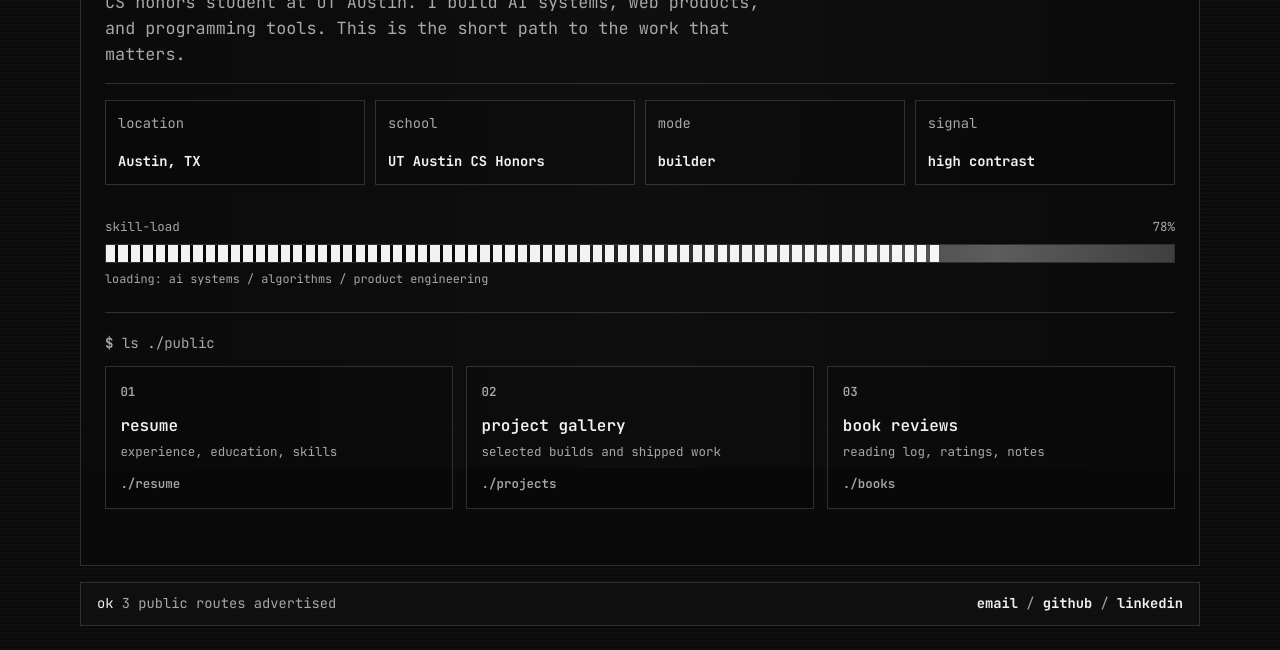
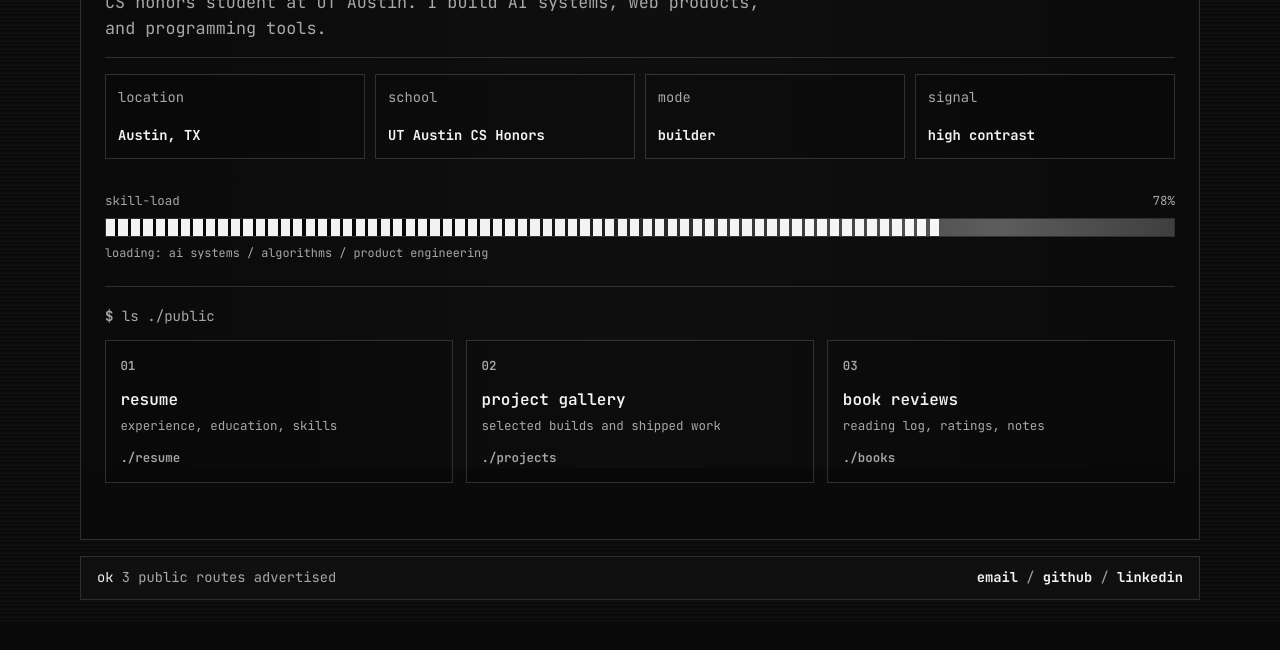
Before and after one commit to saadhya0102/saadhya0102.github.io, a plain HTML site: page index.html in a window 1280 px wide. Shown: the part 332-982 px from the top of the page. After the commit the page ends 956 px from the top, so only its background shows below. Drawn offline with Linux system fonts and the light colour scheme.

Commit message:
remove tagline sentence from landing hero copy

```diff
--- a/index.html
+++ b/index.html
@@ -439,7 +439,7 @@
                         <h1 class="hero-name" id="home-title">Saadhya Vijayvargiya<span class="cursor" aria-hidden="true"></span></h1>
                         <p class="hero-copy">
                             CS honors student at UT Austin. I build AI systems, web products,
-                            and programming tools. This is the short path to the work that matters.
+                            and programming tools.
                         </p>
                         <div class="inline-status" aria-label="System status">
                             <ul class="system-list">
```
